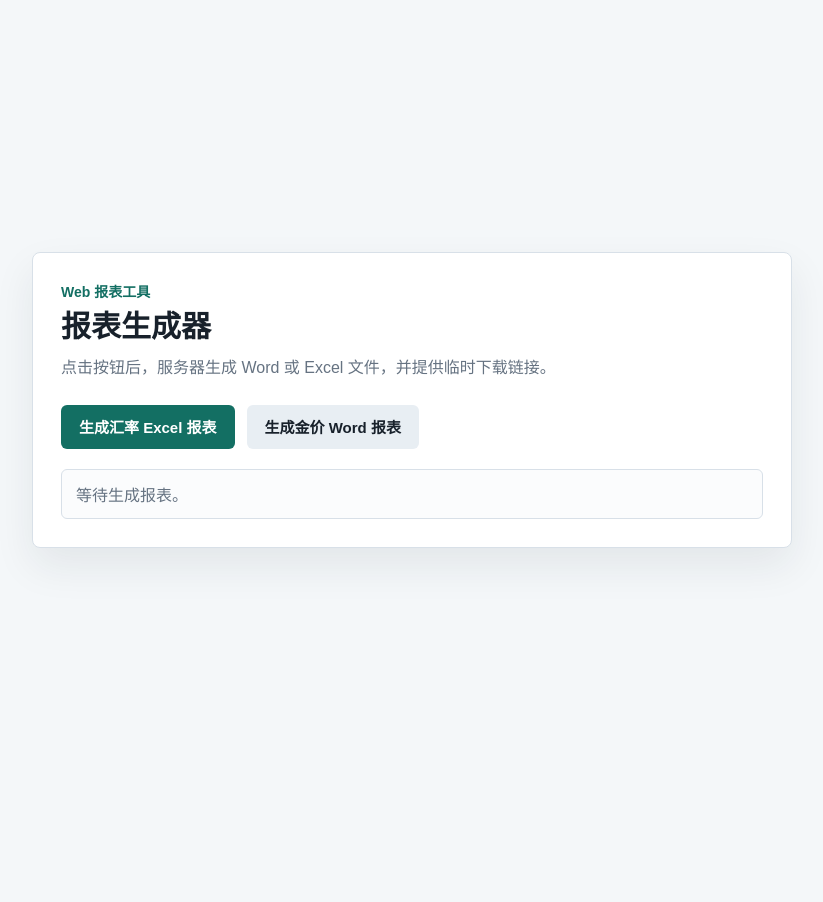
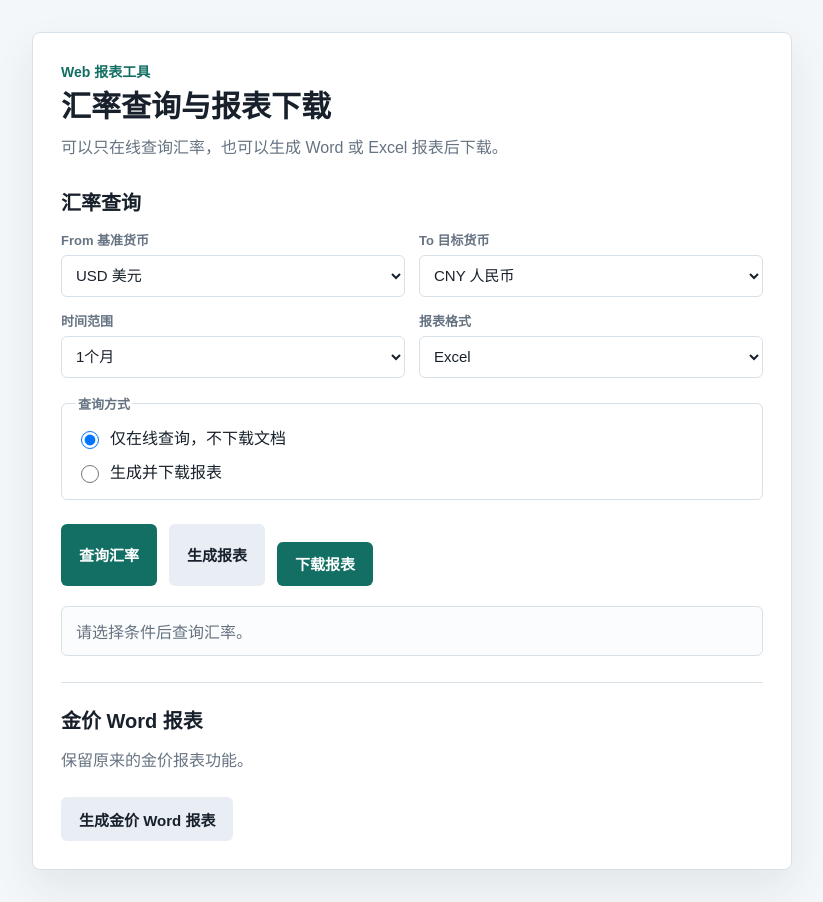
Before and after one commit to mrtan070114-lgtm/gold-price-report, a Flask app: page / in a window 1280 px wide. Shown: the whole page, without its empty margins (228-1051 px from the left). Before the commit the page ends 555 px from the top, so only its background shows below. Run offline with Flask 3, Linux system fonts and the light colour scheme.

Commit message:
新增汇率在线查询和可选下载报表

```diff
--- a/app.py
+++ b/app.py
@@ -16,7 +16,13 @@ from uuid import uuid4
 from flask import Flask, abort, jsonify, render_template, request, send_file
 from werkzeug.wsgi import ClosingIterator
 
-from scripts.exchange_report import build_workbook, collect_exchange_data
+from scripts.exchange_report import (
+    build_pair_excel_report,
+    build_pair_word_report,
+    build_workbook,
+    collect_exchange_data,
+    collect_exchange_rate_pair,
+)
 from scripts.gold_report import build_docx_report, fetch_market_data
 
 
@@ -220,6 +226,52 @@ def generate_report(report_type: str):
         return jsonify({"ok": False, "error": str(exc)}), 500
 
 
+@app.post("/api/exchange-rate")
+def exchange_rate():
+    try:
+        payload = request.get_json(silent=True) or {}
+        data = collect_exchange_rate_pair(
+            payload.get("from", "USD"),
+            payload.get("to", "CNY"),
+            payload.get("period", "realtime"),
+        )
+        return jsonify({"success": True, "data": data})
+    except Exception as exc:
+        return jsonify({"success": False, "error": str(exc)}), 400
+
+
+@app.post("/api/exchange-report")
+def exchange_report():
+    try:
+        payload = request.get_json(silent=True) or {}
+        report_format = (payload.get("format") or "excel").strip().lower()
+        data = collect_exchange_rate_pair(
+            payload.get("from", "USD"),
+            payload.get("to", "CNY"),
+            payload.get("period", "realtime"),
+        )
+
+        ensure_tmp_dir()
+        if report_format == "excel":
+            output_path = build_pair_excel_report(data, output_dir=TMP_DIR)
+        elif report_format == "word":
+            output_path = build_pair_word_report(data, output_dir=TMP_DIR)
+        else:
+            return jsonify({"success": False, "error": "format 只能是 excel 或 word"}), 400
+
+        info = register_report(output_path)
+        return jsonify(
+            {
+                "success": True,
+                "filename": info["filename"],
+                "download_url": info["download_url"],
+                "file": info,
+            }
+        )
+    except Exception as exc:
+        return jsonify({"success": False, "error": str(exc)}), 400
+
+
 @app.get("/api/file/<file_id>")
 def file_status(file_id: str):
     item = get_registry_item(file_id)
--- a/static/app.js
+++ b/static/app.js
@@ -1,6 +1,26 @@
-const buttons = document.querySelectorAll("button[data-report]");
+const fromCurrencyEl = document.getElementById("from-currency");
+const toCurrencyEl = document.getElementById("to-currency");
+const periodEl = document.getElementById("period");
+const reportFormatEl = document.getElementById("report-format");
+const queryRateEl = document.getElementById("query-rate");
+const generateExchangeReportEl = document.getElementById("generate-exchange-report");
+const legacyReportButtons = document.querySelectorAll("button[data-report]");
 const statusBox = document.getElementById("status");
-const resultBox = document.getElementById("result");
+const clientHintEl = document.getElementById("client-hint");
+
+const rateResultEl = document.getElementById("rate-result");
+const periodOnlyEls = document.querySelectorAll(".period-only");
+const resultBaseEl = document.getElementById("result-base");
+const resultQuoteEl = document.getElementById("result-quote");
+const resultPeriodEl = document.getElementById("result-period");
+const resultCurrentEl = document.getElementById("result-current");
+const resultStartEl = document.getElementById("result-start");
+const resultChangeEl = document.getElementById("result-change");
+const resultPercentEl = document.getElementById("result-percent");
+const resultSourceEl = document.getElementById("result-source");
+const resultUpdatedEl = document.getElementById("result-updated");
+
+const reportResultEl = document.getElementById("report-result");
 const filenameEl = document.getElementById("filename");
 const filesizeEl = document.getElementById("filesize");
 const remainingEl = document.getElementById("remaining");
@@ -9,7 +29,6 @@ const directDownloadEl = document.getElementById("direct-download");
 const downloadHelpEl = document.getElementById("download-help");
 const downloadUrlEl = document.getElementById("download-url");
 const copyDownloadUrlEl = document.getElementById("copy-download-url");
-const clientHintEl = document.getElementById("client-hint");
 
 let currentFile = null;
 let countdownTimer = null;
@@ -25,7 +44,9 @@ if (window.location.protocol === "file:") {
 renderClientHint();
 
 function setBusy(isBusy) {
-  buttons.forEach((button) => {
+  queryRateEl.disabled = isBusy;
+  generateExchangeReportEl.disabled = isBusy;
+  legacyReportButtons.forEach((button) => {
     button.disabled = isBusy;
   });
 }
@@ -48,6 +69,47 @@ function renderClientHint() {
   }
 }
 
+function getSelectedMode() {
+  return document.querySelector("input[name='query-mode']:checked")?.value || "online";
+}
+
+function setSelectedMode(mode) {
+  const option = document.querySelector(`input[name='query-mode'][value='${mode}']`);
+  if (option) {
+    option.checked = true;
+  }
+}
+
+function getExchangePayload() {
+  return {
+    from: fromCurrencyEl.value,
+    to: toCurrencyEl.value,
+    period: periodEl.value,
+  };
+}
+
+function getReportPayload() {
+  return {
+    ...getExchangePayload(),
+    format: reportFormatEl.value,
+  };
+}
+
+function formatRate(value) {
+  return typeof value === "number" ? value.toFixed(6) : "-";
+}
+
+function formatPercent(value) {
+  return typeof value === "number" ? `${(value * 100).toFixed(2)}%` : "-";
+}
+
+function formatSignedRate(value) {
+  if (typeof value !== "number") {
+    return "-";
+  }
+  return `${value >= 0 ? "+" : ""}${value.toFixed(6)}`;
+}
+
 function formatRemaining(seconds) {
   const safeSeconds = Math.max(0, seconds);
   const minutes = Math.floor(safeSeconds / 60);
@@ -55,9 +117,24 @@ function formatRemaining(seconds) {
   return `${minutes}:${String(rest).padStart(2, "0")}`;
 }
 
+function clearReport() {
+  currentFile = null;
+  reportResultEl.hidden = true;
+  downloadEl.hidden = true;
+  directDownloadEl.hidden = true;
+  directDownloadEl.removeAttribute("href");
+  downloadHelpEl.hidden = true;
+  downloadUrlEl.value = "";
+  if (countdownTimer) {
+    clearInterval(countdownTimer);
+    countdownTimer = null;
+  }
+}
+
 function expireDownload() {
+  downloadEl.hidden = false;
+  downloadEl.disabled = true;
   downloadEl.classList.add("disabled");
-  downloadEl.disabled = true;
   downloadEl.textContent = "文件已过期，请重新生成";
   directDownloadEl.hidden = true;
   directDownloadEl.removeAttribute("href");
@@ -67,14 +144,37 @@ function expireDownload() {
   setStatus("文件已过期，请重新生成。", true);
 }
 
+function renderRateResult(data) {
+  rateResultEl.hidden = false;
+  resultBaseEl.textContent = data.base;
+  resultQuoteEl.textContent = data.quote;
+  resultPeriodEl.textContent = data.period_label;
+  resultCurrentEl.textContent = formatRate(data.current_rate);
+  resultSourceEl.textContent = data.source;
+  resultUpdatedEl.textContent = data.updated_at;
+
+  const isRealtime = data.period === "realtime";
+  periodOnlyEls.forEach((el) => {
+    el.hidden = isRealtime;
+  });
+
+  if (!isRealtime) {
+    resultStartEl.textContent = formatRate(data.start_rate);
+    resultChangeEl.textContent = formatSignedRate(data.change_amount);
+    resultPercentEl.textContent = formatPercent(data.change_percent);
+  }
+}
+
 function renderFile(file) {
   currentFile = file;
-  resultBox.hidden = false;
+  reportResultEl.hidden = false;
   filenameEl.textContent = file.filename;
-  filesizeEl.textContent = file.size_label;
+  filesizeEl.textContent = file.size_label || "-";
+  downloadEl.hidden = false;
   downloadEl.disabled = false;
-  downloadEl.textContent = "下载文档";
+  downloadEl.textContent = "下载报表";
   downloadEl.classList.remove("disabled");
+
   const absoluteDownloadUrl = new URL(file.download_url, window.location.origin).href;
   directDownloadEl.href = absoluteDownloadUrl;
   directDownloadEl.download = file.filename;
@@ -100,10 +200,63 @@ function renderFile(file) {
   countdownTimer = setInterval(tick, 1000);
 }
 
-async function generateReport(reportType) {
+async function queryExchangeRate() {
+  setSelectedMode("online");
+  clearReport();
   setBusy(true);
-  resultBox.hidden = currentFile === null;
-  setStatus("正在生成报表，请稍候...");
+  setStatus("正在查询汇率...");
+
+  try {
+    const response = await fetch("/api/exchange-rate", {
+      method: "POST",
+      headers: { "Content-Type": "application/json" },
+      body: JSON.stringify(getExchangePayload()),
+    });
+    const payload = await response.json();
+    if (!response.ok || !payload.success) {
+      throw new Error(payload.error || "查询失败");
+    }
+    renderRateResult(payload.data);
+    setStatus("汇率查询完成。");
+  } catch (error) {
+    setStatus(`查询失败：${error.message}`, true);
+  } finally {
+    setBusy(false);
+  }
+}
+
+async function generateExchangeReport() {
+  setSelectedMode("report");
+  setBusy(true);
+  setStatus("正在生成报表...");
+
+  try {
+    const response = await fetch("/api/exchange-report", {
+      method: "POST",
+      headers: { "Content-Type": "application/json" },
+      body: JSON.stringify(getReportPayload()),
+    });
+    const payload = await response.json();
+    if (!response.ok || !payload.success) {
+      throw new Error(payload.error || "生成失败");
+    }
+    renderFile(payload.file || {
+      filename: payload.filename,
+      download_url: payload.download_url,
+      size_label: "-",
+      expires_at: new Date(Date.now() + (window.REPORT_TTL_SECONDS || 600) * 1000).toISOString(),
+    });
+    setStatus("报表已生成，点击下载报表。");
+  } catch (error) {
+    setStatus(`生成失败：${error.message}`, true);
+  } finally {
+    setBusy(false);
+  }
+}
+
+async function generateLegacyReport(reportType) {
+  setBusy(true);
+  setStatus("正在生成报表...");
 
   try {
     const response = await fetch(`/api/generate/${reportType}`, { method: "POST" });
@@ -112,7 +265,7 @@ async function generateReport(reportType) {
       throw new Error(payload.error || "生成失败");
     }
     renderFile(payload.file);
-    setStatus("报表生成完成，可下载。");
+    setStatus("报表已生成，点击下载报表。");
   } catch (error) {
     setStatus(`生成失败：${error.message}`, true);
   } finally {
@@ -120,7 +273,7 @@ async function generateReport(reportType) {
   }
 }
 
-async function downloadCurrentFile() {
+function downloadCurrentFile() {
   if (!currentFile || downloadEl.disabled) {
     setStatus("文件已过期，请重新生成。", true);
     return;
@@ -164,15 +317,11 @@ async function copyDownloadUrl() {
   }
 }
 
-buttons.forEach((button) => {
-  button.addEventListener("click", () => {
-    if (window.location.protocol === "file:") {
-      setStatus("请不要直接打开 templates/index.html。请启动 Web 服务后访问 http://127.0.0.1:5000", true);
-      return;
-    }
-    generateReport(button.dataset.report);
-  });
-});
-
+queryRateEl.addEventListener("click", queryExchangeRate);
+generateExchangeReportEl.addEventListener("click", generateExchangeReport);
 downloadEl.addEventListener("click", downloadCurrentFile);
 copyDownloadUrlEl.addEventListener("click", copyDownloadUrl);
+
+legacyReportButtons.forEach((button) => {
+  button.addEventListener("click", () => generateLegacyReport(button.dataset.report));
+});
--- a/static/styles.css
+++ b/static/styles.css
@@ -55,6 +55,75 @@ h1 {
   margin: 10px 0 0;
   color: var(--muted);
   line-height: 1.6;
+}
+
+.tool-section {
+  margin-top: 26px;
+}
+
+.tool-section + .tool-section {
+  border-top: 1px solid var(--line);
+  padding-top: 22px;
+}
+
+h2 {
+  margin: 0 0 14px;
+  font-size: 20px;
+}
+
+h3 {
+  margin: 0 0 14px;
+  font-size: 17px;
+}
+
+.form-grid {
+  display: grid;
+  grid-template-columns: repeat(2, minmax(0, 1fr));
+  gap: 14px;
+}
+
+.form-grid label {
+  display: grid;
+  gap: 6px;
+}
+
+.form-grid label span,
+.choice-group legend {
+  color: var(--muted);
+  font-size: 13px;
+  font-weight: 700;
+}
+
+select {
+  min-height: 42px;
+  width: 100%;
+  border: 1px solid var(--line);
+  border-radius: 6px;
+  background: #fff;
+  color: var(--text);
+  padding: 0 10px;
+  font-size: 15px;
+}
+
+.choice-group {
+  display: grid;
+  gap: 10px;
+  margin: 16px 0 0;
+  padding: 14px;
+  border: 1px solid var(--line);
+  border-radius: 6px;
+}
+
+.choice-group label {
+  display: flex;
+  align-items: center;
+  gap: 8px;
+  line-height: 1.5;
+}
+
+.choice-group input {
+  width: 18px;
+  height: 18px;
 }
 
 .actions {
--- a/templates/index.html
+++ b/templates/index.html
@@ -11,21 +11,93 @@
       <section class="panel">
         <div class="heading">
           <p class="eyebrow">Web 报表工具</p>
-          <h1>报表生成器</h1>
-          <p class="summary">点击按钮后，服务器生成 Word 或 Excel 文件，并提供临时下载链接。</p>
+          <h1>汇率查询与报表下载</h1>
+          <p class="summary">可以只在线查询汇率，也可以生成 Word 或 Excel 报表后下载。</p>
         </div>
 
-        <div class="actions" aria-label="生成报表">
-          <button class="primary" data-report="exchange">生成汇率 Excel 报表</button>
-          <button class="secondary" data-report="gold">生成金价 Word 报表</button>
+        <section class="tool-section" aria-labelledby="exchange-title">
+          <h2 id="exchange-title">汇率查询</h2>
+
+          <div class="form-grid">
+            <label>
+              <span>From 基准货币</span>
+              <select id="from-currency">
+                <option value="USD">USD 美元</option>
+                <option value="CNY">CNY 人民币</option>
+                <option value="MYR">MYR 马来西亚币</option>
+                <option value="SGD">SGD 新加坡元</option>
+              </select>
+            </label>
+
+            <label>
+              <span>To 目标货币</span>
+              <select id="to-currency">
+                <option value="CNY">CNY 人民币</option>
+                <option value="USD">USD 美元</option>
+                <option value="MYR">MYR 马来西亚币</option>
+                <option value="SGD">SGD 新加坡元</option>
+              </select>
+            </label>
+
+            <label>
+              <span>时间范围</span>
+              <select id="period">
+                <option value="realtime">实时</option>
+                <option value="1D">1日</option>
+                <option value="1W">1周</option>
+                <option value="1M" selected>1个月</option>
+                <option value="3M">3个月</option>
+              </select>
+            </label>
+
+            <label>
+              <span>报表格式</span>
+              <select id="report-format">
+                <option value="excel" selected>Excel</option>
+                <option value="word">Word</option>
+              </select>
+            </label>
           </div>
 
-        <div class="status" id="status" role="status">等待生成报表。</div>
+          <fieldset class="choice-group">
+            <legend>查询方式</legend>
+            <label>
+              <input type="radio" name="query-mode" value="online" checked />
+              仅在线查询，不下载文档
+            </label>
+            <label>
+              <input type="radio" name="query-mode" value="report" />
+              生成并下载报表
+            </label>
+          </fieldset>
+
+          <div class="actions">
+            <button class="primary" id="query-rate" type="button">查询汇率</button>
+            <button class="secondary" id="generate-exchange-report" type="button">生成报表</button>
+            <button class="download" id="download" type="button" hidden>下载报表</button>
+          </div>
+
+          <div class="status" id="status" role="status">请选择条件后查询汇率。</div>
           <div class="client-hint" id="client-hint" hidden></div>
 
-        <section class="result" id="result" hidden>
+          <section class="rate-result" id="rate-result" hidden>
+            <h3>在线查询结果</h3>
+            <dl class="result-list">
+              <div><dt>基准货币</dt><dd id="result-base">-</dd></div>
+              <div><dt>目标货币</dt><dd id="result-quote">-</dd></div>
+              <div><dt>时间范围</dt><dd id="result-period">-</dd></div>
+              <div><dt>当前汇率</dt><dd id="result-current">-</dd></div>
+              <div class="period-only"><dt>起始汇率</dt><dd id="result-start">-</dd></div>
+              <div class="period-only"><dt>涨跌金额</dt><dd id="result-change">-</dd></div>
+              <div class="period-only"><dt>涨跌百分比</dt><dd id="result-percent">-</dd></div>
+              <div><dt>数据来源</dt><dd id="result-source">-</dd></div>
+              <div><dt>数据更新时间</dt><dd id="result-updated">-</dd></div>
+            </dl>
+          </section>
+
+          <section class="result" id="report-result" hidden>
             <div class="result-main">
-            <span class="label">文件名</span>
+              <span class="label">报表已生成</span>
               <strong id="filename">-</strong>
             </div>
             <div class="meta-grid">
@@ -38,7 +110,6 @@
                 <span id="remaining">-</span>
               </div>
             </div>
-          <button class="download" id="download" type="button" disabled>下载文档</button>
             <a class="fallback-download" id="direct-download" href="#" download target="_blank" rel="noopener" hidden>直接打开下载地址</a>
             <div class="download-help" id="download-help" hidden>
               <span class="label">下载地址</span>
@@ -50,6 +121,15 @@
             </div>
           </section>
         </section>
+
+        <section class="tool-section legacy-section" aria-labelledby="gold-title">
+          <h2 id="gold-title">金价 Word 报表</h2>
+          <p class="summary">保留原来的金价报表功能。</p>
+          <div class="actions">
+            <button class="secondary" data-report="gold" type="button">生成金价 Word 报表</button>
+          </div>
+        </section>
+      </section>
     </main>
 
     <script>
```
Also changed, not shown: other parts of static/styles.css (+36 -0 lines), scripts/exchange_report.py (+220 -1 lines). Lines whose indentation alone changed are shown as unchanged.
